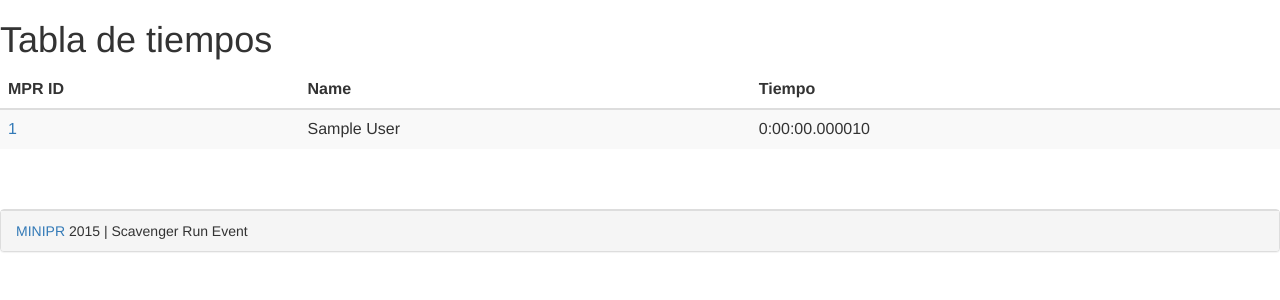
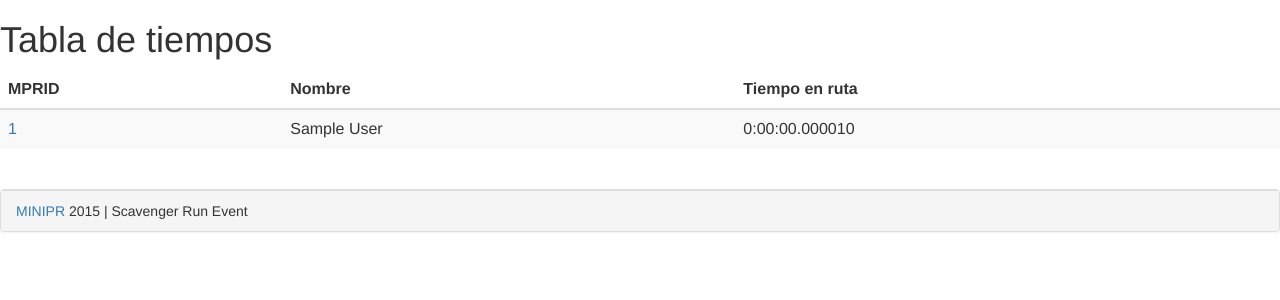
Before and after one commit to juannicolas/ScavengerRunApp, a Django app: page /reports/ in a window 1280 px wide. Shown: the top 300 px of the page. Run offline with Django 3.2, Linux system fonts and the light colour scheme; tables that the repository leaves empty hold one stand-in row (values such as "Sample post"); some libraries are stand-ins or nearby versions.

Commit message:
Some clean up of unused code

```diff
--- a/src/templates/base.html
+++ b/src/templates/base.html
@@ -15,7 +15,6 @@
 {% block content %}
 {% endblock %}
 <br>
-<br>
 <div class="panel panel-default">
     <div class="panel-footer">
         <a href="http://www.minipr.org" target="_blank">MINIPR</a> 2015 | Scavenger Run Event
--- a/src/templates/details.html
+++ b/src/templates/details.html
@@ -3,14 +3,14 @@
 {% block content %}
 
 <h1>Tabla de tiempos</h1>
-<h4>Detalles de tiempo del jugador <span class="label label-info">{{ player }}</span></h4>
+<h4>Detalles de tiempo del jugador: <span class="label label-info">{{ player }}</span></h4>
 <div>
     <table class="table table-striped table-hover ">
     <thead>
         <tr>
             <th>Check Point</th>
             <th>Horas</th>
-            <th>Tiempo</th>
+            <th>Tiempo/Lapsos</th>
         </tr>
     </thead>
         <tbody>
--- a/src/templates/reports.html
+++ b/src/templates/reports.html
@@ -6,9 +6,9 @@
 <table class="table table-striped table-hover ">
     <thead>
         <tr>
-            <th>MPR ID</th>
-            <th>Name </th>
-            <th>Tiempo</th>
+            <th>MPRID</th>
+            <th>Nombre</th>
+            <th>Tiempo en ruta</th>
         </tr>
     </thead>
     <tbody>
--- a/src/timetracker_app/views.py
+++ b/src/timetracker_app/views.py
@@ -1,8 +1,7 @@
 from django.contrib import messages
 from .models import Player, RecordTime, CheckPoint
 from django.shortcuts import render
-import operator
-from django.db.models import Count, Sum
+from django.db.models import Sum
 
 from .forms import AddTimeForm
 
```
